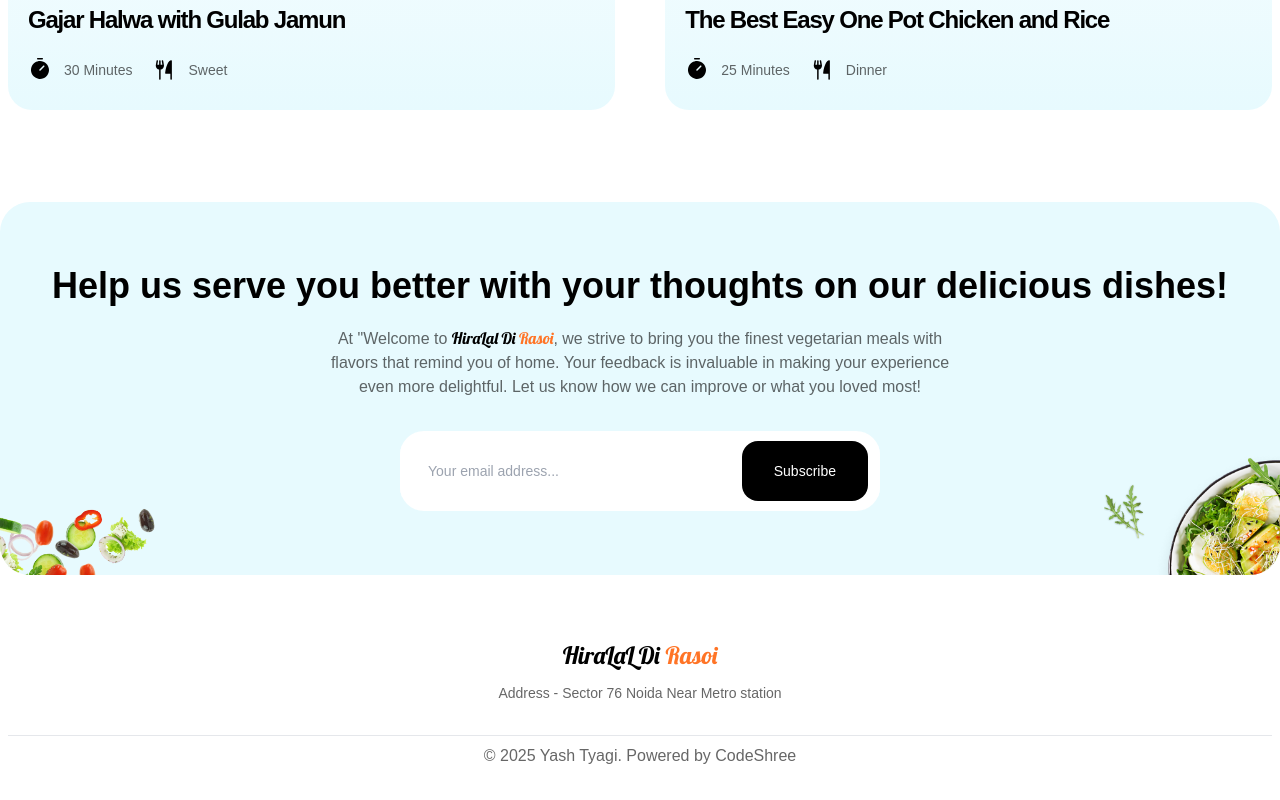
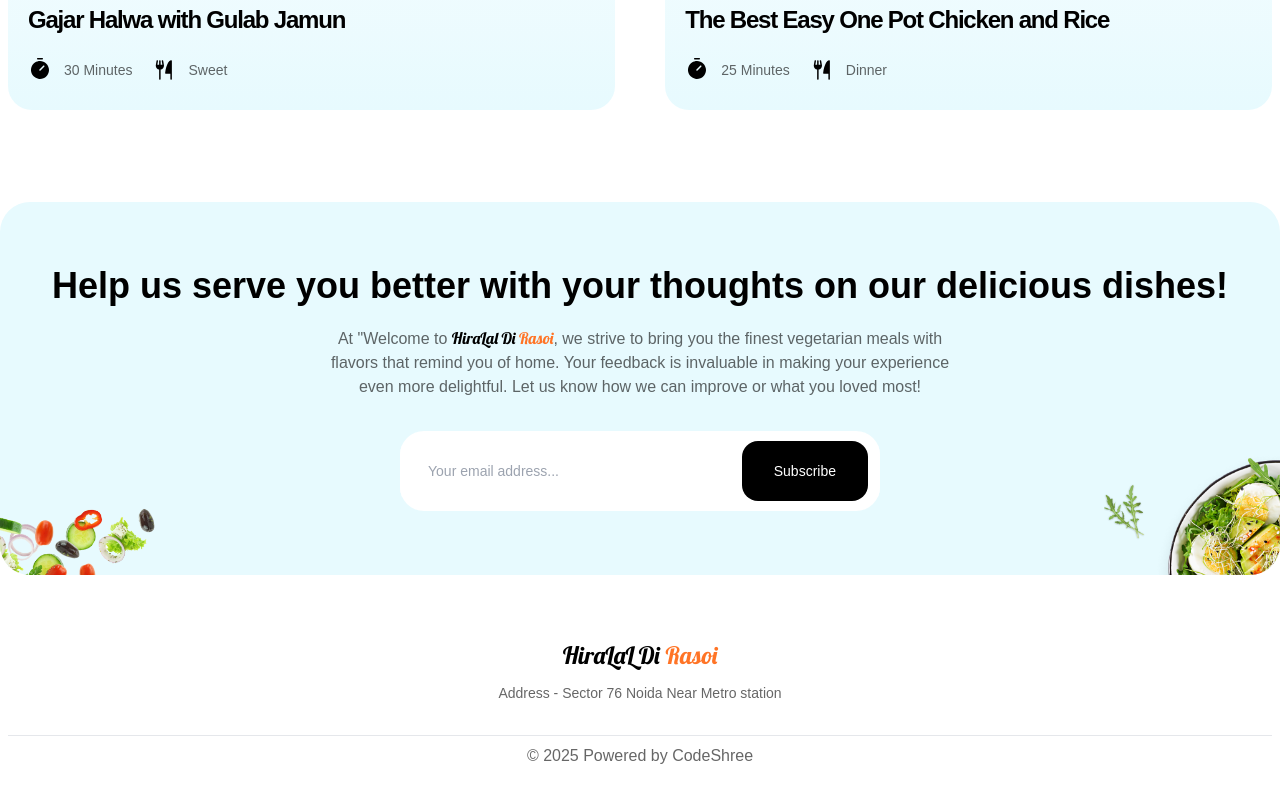
Before and after one commit to yashtyagi298/restro-app, a React (Vite) app in the folder client/: page / in a window 1280 px wide. Shown: the part 2592-3392 px from the top of the page. Built offline with nearby package versions, Linux system fonts and the light colour scheme.

Commit message:
final changes

```diff
--- a/client/src/components/Footer.jsx
+++ b/client/src/components/Footer.jsx
@@ -16,7 +16,7 @@ const Footer = () => {
 			{/* Footer bottom */}
 			<div className='flex justify-center items-center'>
 				<p className='text-center text-dark-60 m-0 pt-2 z-20'>
-					&copy; {new Date().getFullYear()} Yash Tyagi. Powered by CodeShree
+					&copy; {new Date().getFullYear()} Powered by CodeShree
 				</p>
 			</div>
 		</div>
--- a/client/src/components/WhatsAppButton.jsx
+++ b/client/src/components/WhatsAppButton.jsx
@@ -2,7 +2,7 @@ import React from "react";
 import { FaWhatsapp } from "react-icons/fa";
 
 const WhatsAppButton = () => {
-  const phoneNumber = "9368338064"; // Replace with your WhatsApp number
+  const phoneNumber = "6201972182"; // Replace with your WhatsApp number
   const message = "Hello! I would like to inquire about your services."; // Optional default message
 
   const whatsappUrl = `https://wa.me/${phoneNumber}?text=${encodeURIComponent(
```
